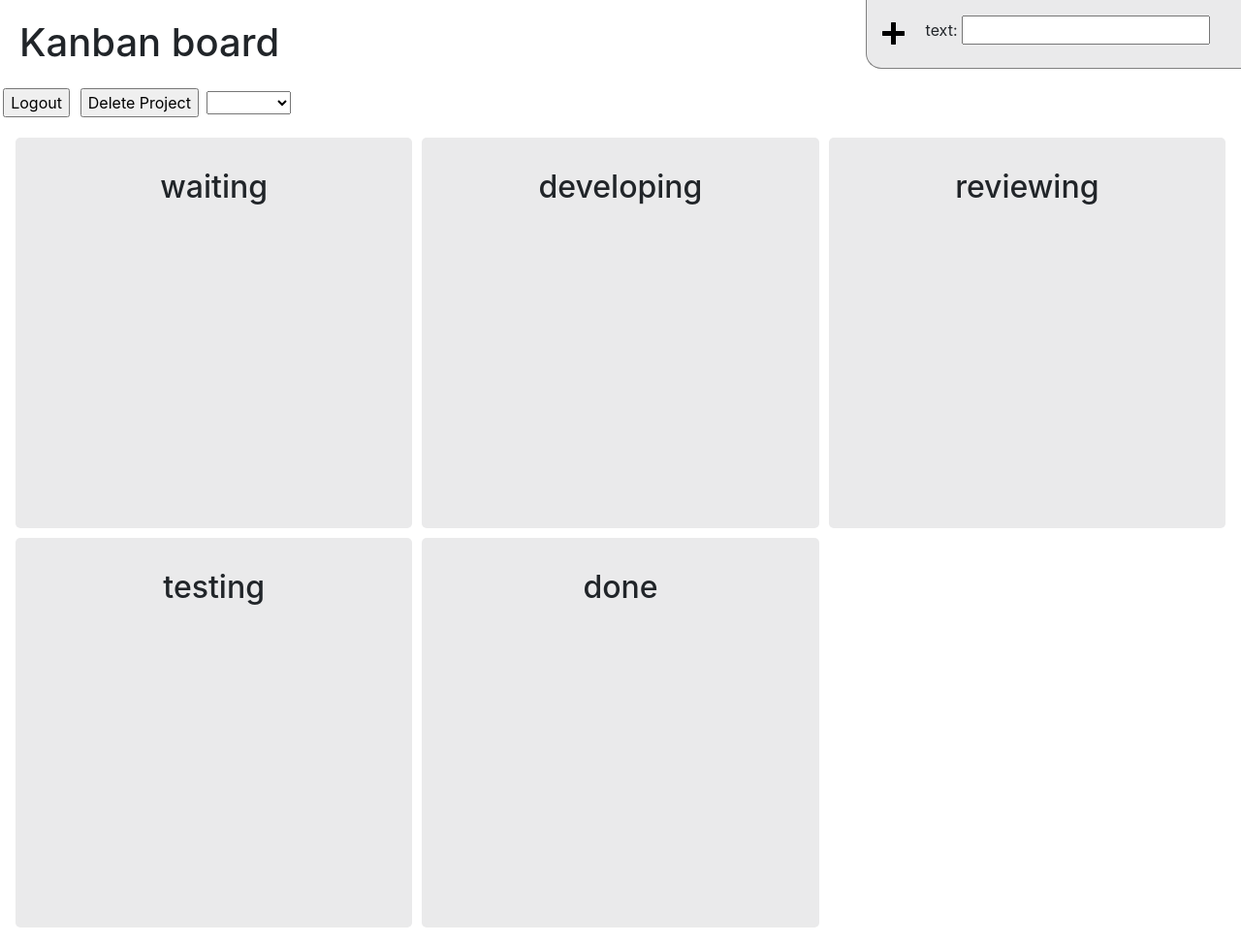
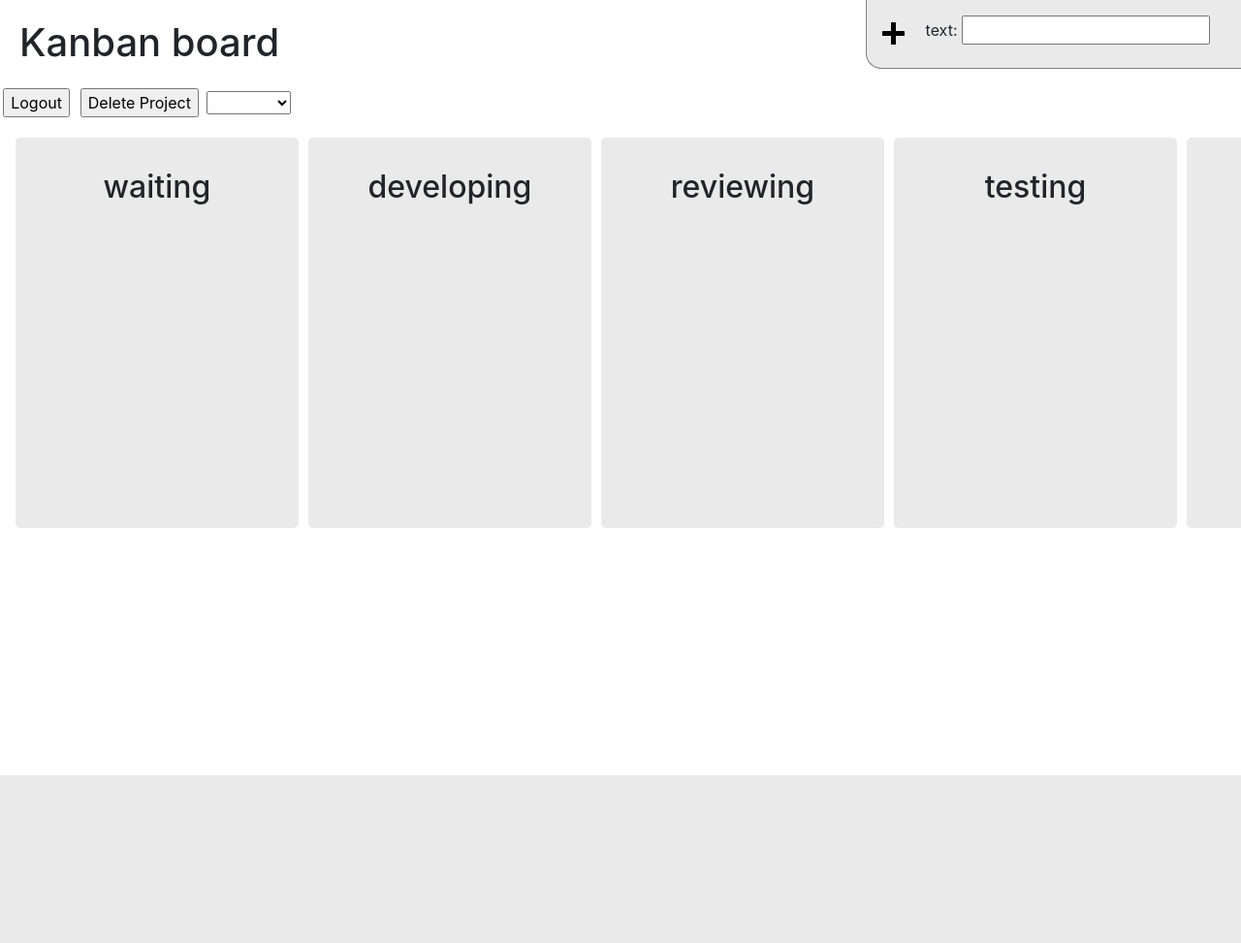
Before and after one commit to cherrythia/kbb-frontend, a Flask app: page /main in a window 1280 px wide; the page is wider, and only the part inside the window is pictured. Shown: that part at 97% size. After the commit the page ends 800 px from the top of that part, so only its background shows below. Run offline with Flask 2, Linux system fonts and the light colour scheme; some libraries are stand-ins or nearby versions.

Commit message:
split to 5 col

```diff
--- a/src/templates/index.html
+++ b/src/templates/index.html
@@ -7,7 +7,7 @@
 
   <style>
     :root {
-      --kanban-columns: 3;
+      --kanban-columns: 5;
       --default-card-color: #a2f7a8;
       --light-background: #eaeaeb;
     }
```
